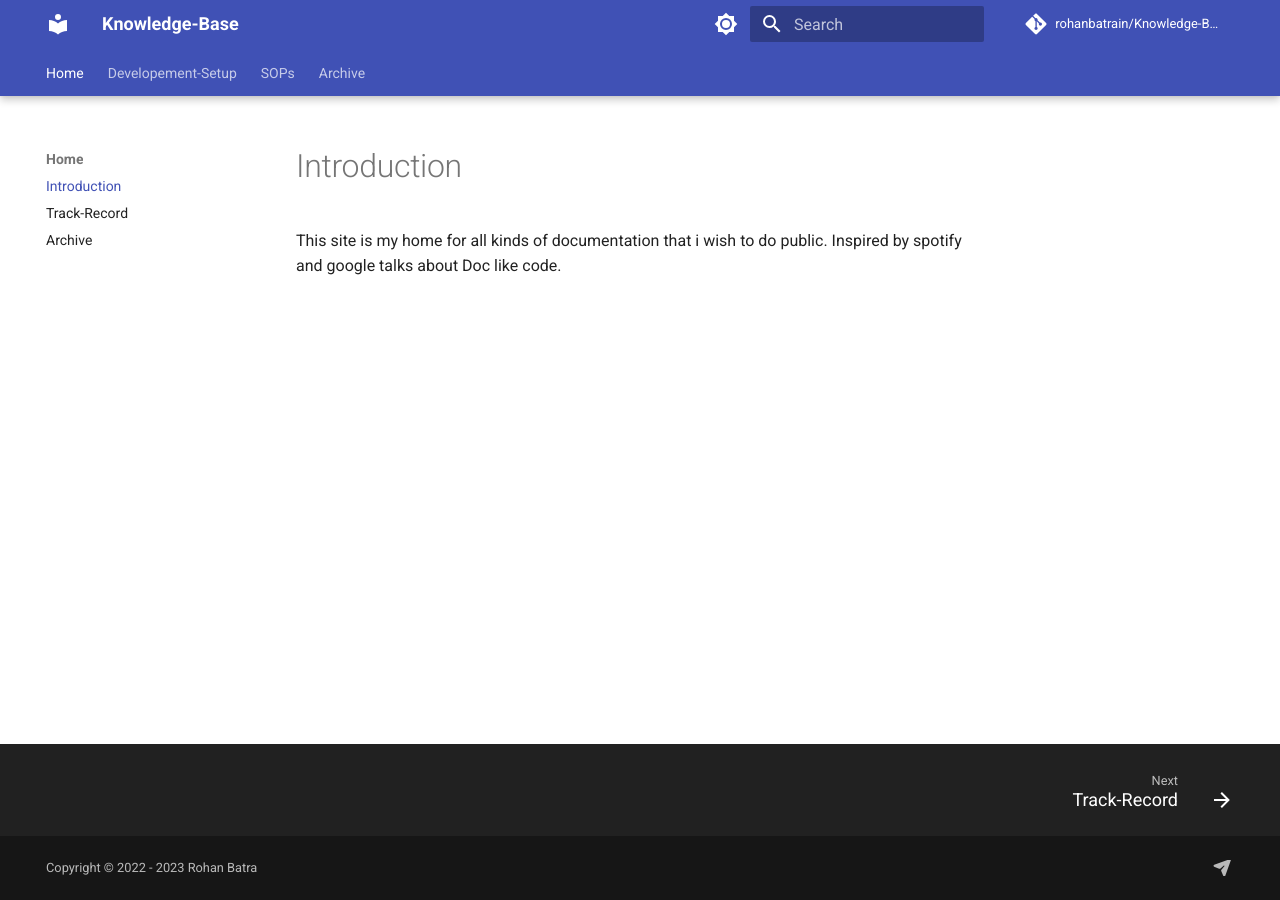
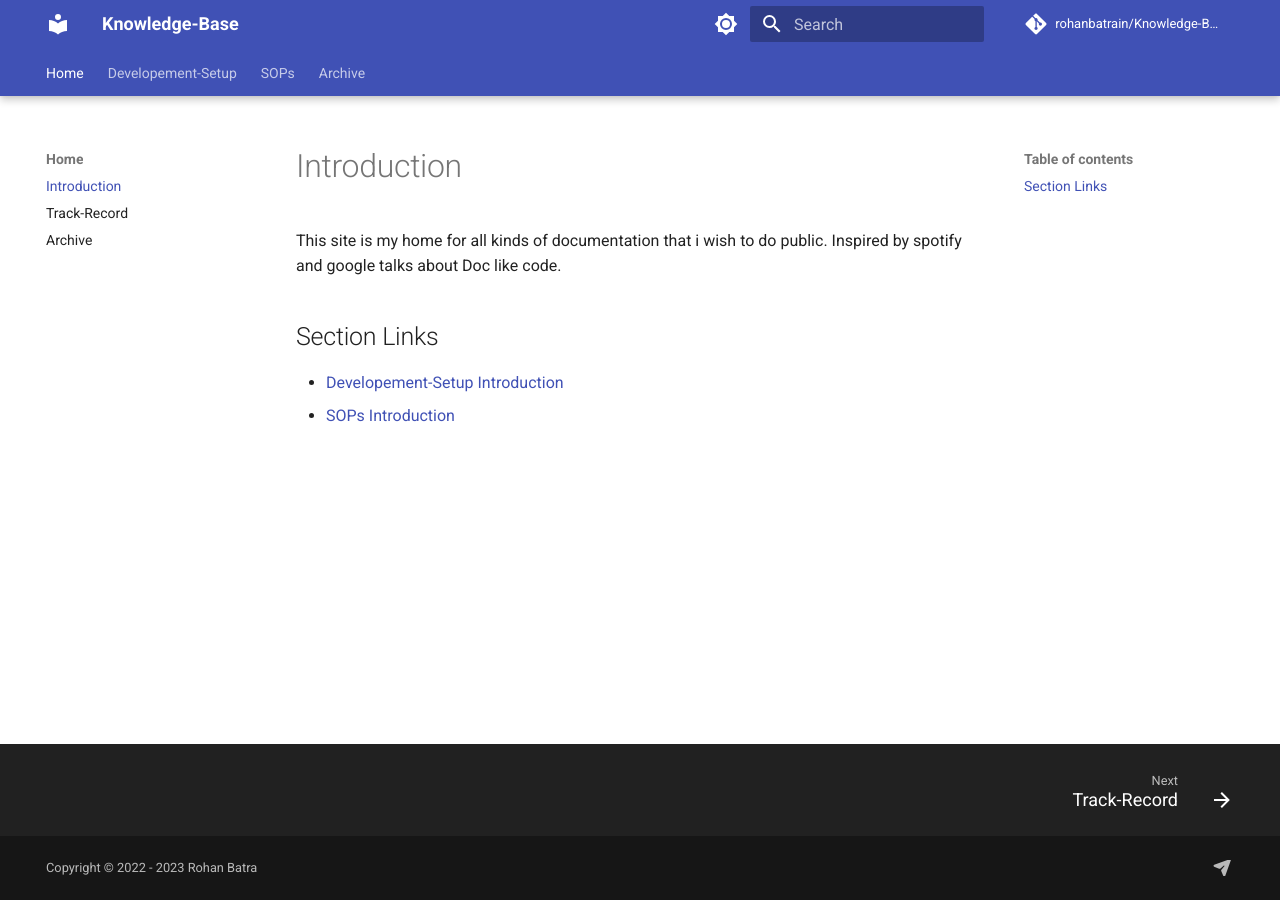
Before and after one commit to rohanbatrain/knowledge-base, an MkDocs documentation site: the page built from docs/index.md, in a window 1280 px wide. Built offline with MkDocs 1.6.1 and Material for MkDocs 9.7.7, drawn with Linux system fonts in a browser that asks for light colours; nearby versions of some CDN libraries; library files that are not in the unit come from our copies; comment, search, counter and statistics services are not loaded.

Commit message:
Updated Introduction page.

```diff
--- a/docs/index.md
+++ b/docs/index.md
@@ -2,3 +2,9 @@
 
 
 This site is my home for all kinds of documentation that i wish to do public.  Inspired by spotify and google talks about Doc like code.
+
+
+## Section Links
+
+* [Developement-Setup Introduction](./Developement-Setup/Developement-Setup.md)
+* [SOPs Introduction](./SOPs/SOPs.md)
```
Also changed, not shown: README.md (+1 -2 lines).
